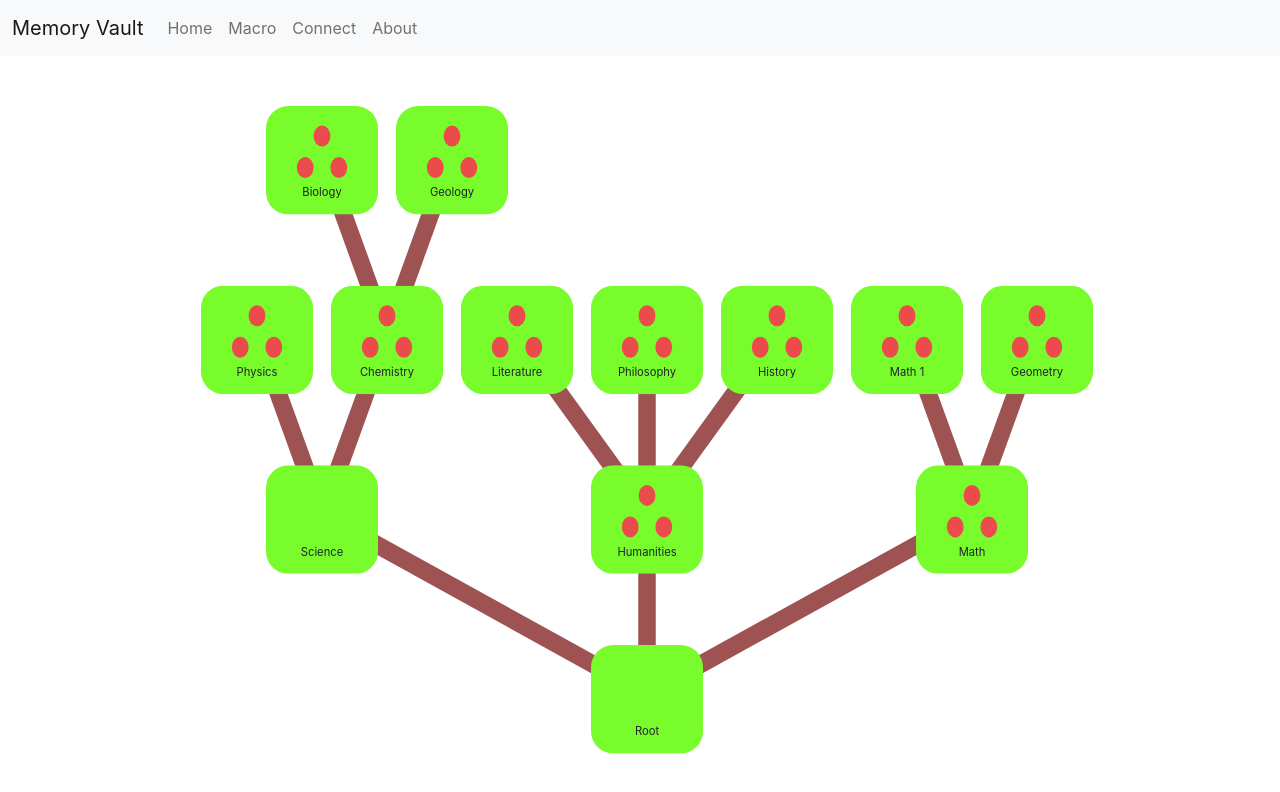
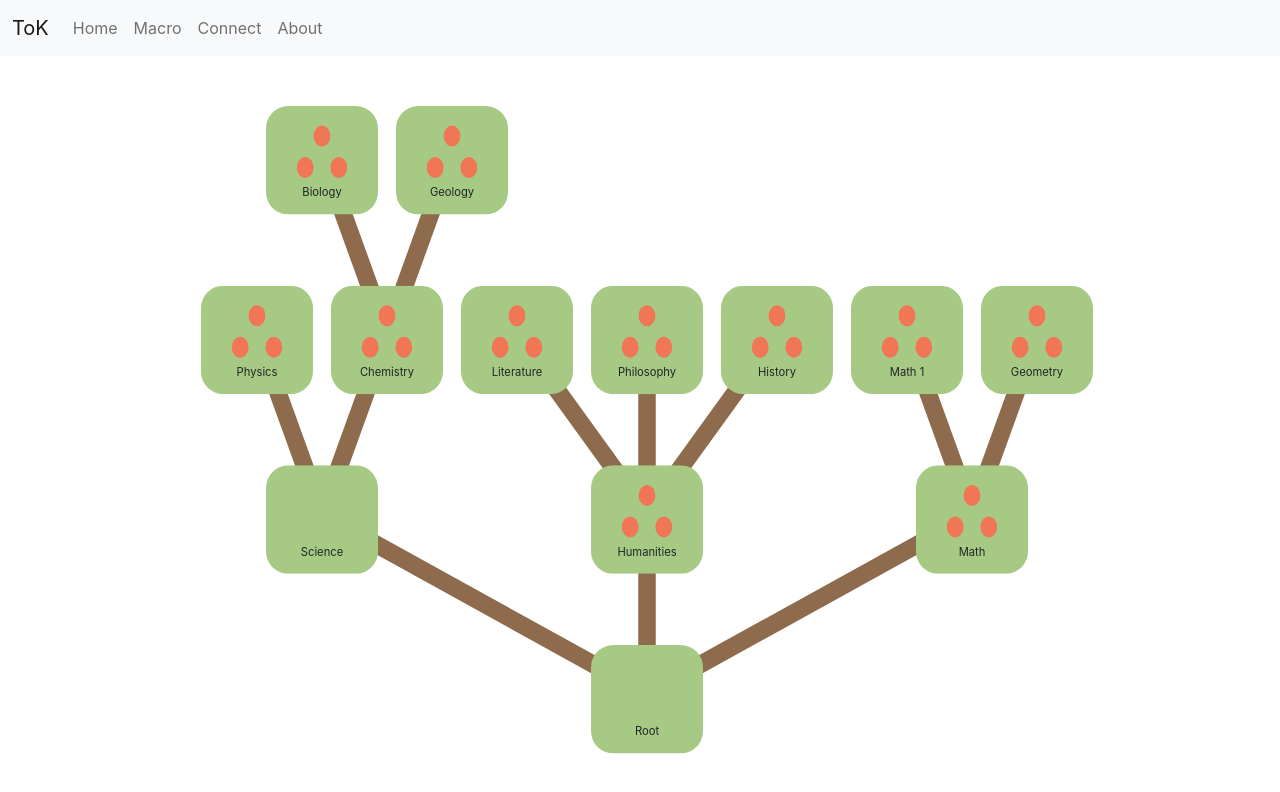
Before and after one commit to SeonghaKosmos/tree-of-knowledge, a React (Create React App) app: page / in a window 1280 px wide. Shown: the top 792 px of the page. Built offline with nearby package versions, Linux system fonts and the light colour scheme.

Commit message:
some new color palattes

```diff
--- a/src/components/GUI/BootStrapNavBar.js
+++ b/src/components/GUI/BootStrapNavBar.js
@@ -42,7 +42,7 @@ const BootStrapNavBar = React.forwardRef((props, ref) => {
     return(
         <nav className={`navbar navbar-expand-lg bg-light `} ref={ref}>
         <div className="container-fluid">
-            <a className="navbar-brand" href="#">Memory Vault</a>
+            <a className="navbar-brand" href="#">ToK</a>
             <button className="navbar-toggler" type="button" data-bs-toggle="collapse" data-bs-target="#navbarNavAltMarkup" aria-controls="navbarNavAltMarkup" aria-expanded="false" aria-label="Toggle navigation">
             <span className="navbar-toggler-icon"></span>
             </button>
--- a/src/components/bush/BushNode.js
+++ b/src/components/bush/BushNode.js
@@ -11,7 +11,7 @@ import ResourceConnectionLine from "../resource-related/ResourceConnectionLine";
 
 
 const BushNodeRoot = styled.div`
-    background-color: rgb(120, 252, 44);
+    background-color: #a6ca84;
     width: ${props => (`${props.width}px`)};
     height: ${props => (`${props.height}px`)};
     padding: ${props => (`${props.padding}px`)};
--- a/src/components/resource-related/ResourceIcon.js
+++ b/src/components/resource-related/ResourceIcon.js
@@ -19,6 +19,7 @@ const ResourceIconRoot = styled.div`
     text-align:center;
     filter: brightness(${props => (props.brightness)});
     background-color: ${props => (props.backgroundColor)};
+    /* background-color: rgb(235, 75, 75); */
     color: black;
 
     border-radius: ${props => (props.borderRadius)};
@@ -27,6 +28,7 @@ const ResourceIconRoot = styled.div`
     pointer-events: auto;
 
 `
+
 
 
 
@@ -52,7 +54,7 @@ function ResourceIcon(props){
     const [borderRadius, color] = useResourceIconStyle()
 
     const brightness = isConnected ? '167%' : 'inherit'
-    const backgroundColor = isConnected ? 'red' : 'rgb(235, 75, 75)'
+    const backgroundColor = isConnected ? 'red' : '#f07655'
 
     const resourceConnectionLinesContainerId = useSelector((state) =>
         state.importantElementIds.resourceConnectionLinesContainerId, shallowEqual)
@@ -94,6 +96,8 @@ function ResourceIcon(props){
         graphicsDatumActions.setIsConnected(!isConnected)
         event.stopPropagation()
     }
+
+
 
     const resourceIcon =
     <ResourceIconRoot
--- a/src/components/tree.module.css
+++ b/src/components/tree.module.css
@@ -1,20 +1,20 @@
 
 .mainLink{
     fill: none;
-    stroke: rgb(158, 82, 82);
+    stroke: #8f6b4d;
     stroke-width: 25px;
 }
 
 .subBushLink{
     fill: none;
-    stroke: rgb(158, 82, 82);
+    stroke: rgb(133, 110, 93);
     stroke-width: 7px;
     /* background-color: rgb(190, 146, 146); */
 
 }
 
 .resourceConnectionLinesContainerContainerDiv{
-    /* background-color: rgb(115, 213, 240); */
+    /* background-color: #f07655; */
     position: relative;
     width: 1287px;
     height: 930px;
```
